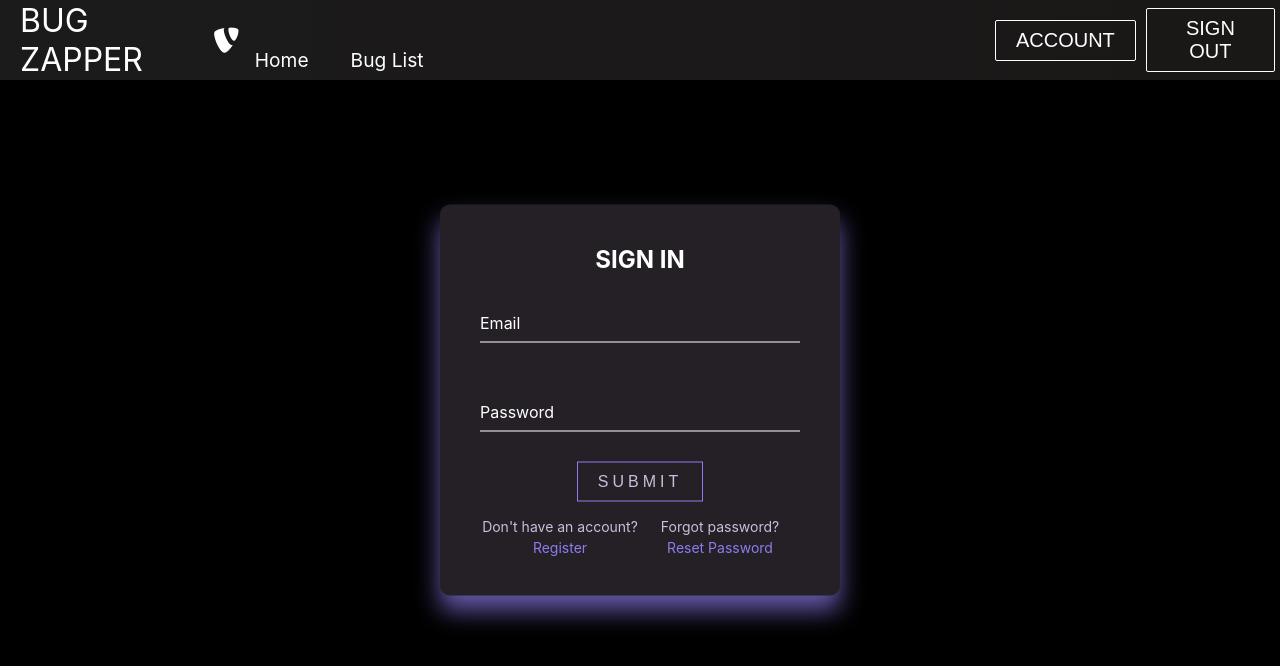
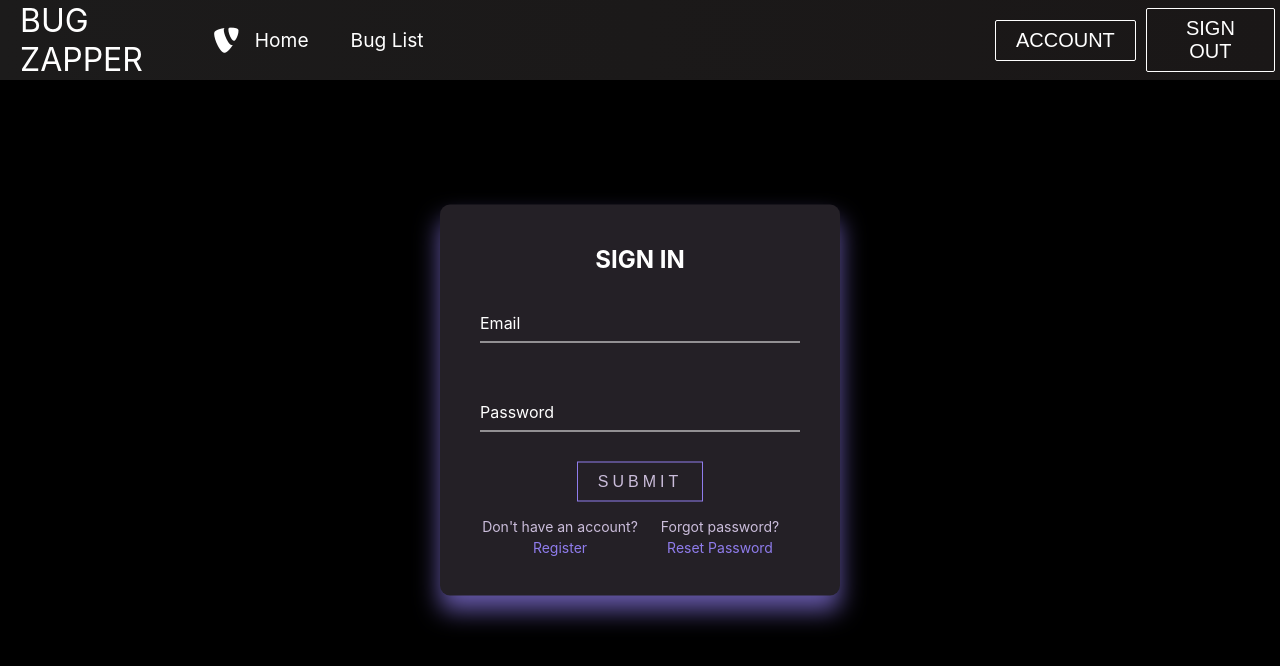
Before and after one commit to grantgonzalez14/bug-zapper, a React (Create React App) app: page /sign-in in a window 1280 px wide. Shown: the top 666 px of the page. Built offline with nearby package versions, Linux system fonts and the light colour scheme; no server answers; sample sign-in values are in the browser's storage.

Commit message:
Fixed cosmetic bug with list items

```diff
--- a/src/components/pages/SignUp.css
+++ b/src/components/pages/SignUp.css
@@ -10,16 +10,6 @@
     --pastel-red: #FC6767;
     --quick-silver: #A1A1A1;
     --cyber-yellow: #FFD000;
-}
-
-ul {
-    margin-top: 10px;
-    margin-bottom: -35px;
-    color: var(--raisin-black);
-}
-
-li {
-    margin-bottom: 5px;
 }
 
 .sign-up-container {
@@ -50,6 +40,16 @@ li {
     background: linear-gradient(to left, var(--raisin-black), var(--medium-purple));
     border-radius: 1rem 1rem 100% 100%;
     z-index: -1;
+}
+
+.form ul {
+    margin-top: 10px;
+    margin-bottom: -35px;
+    color: var(--raisin-black);
+}
+
+.form li {
+    margin-bottom: 5px;
 }
 
 .form-title {
```
